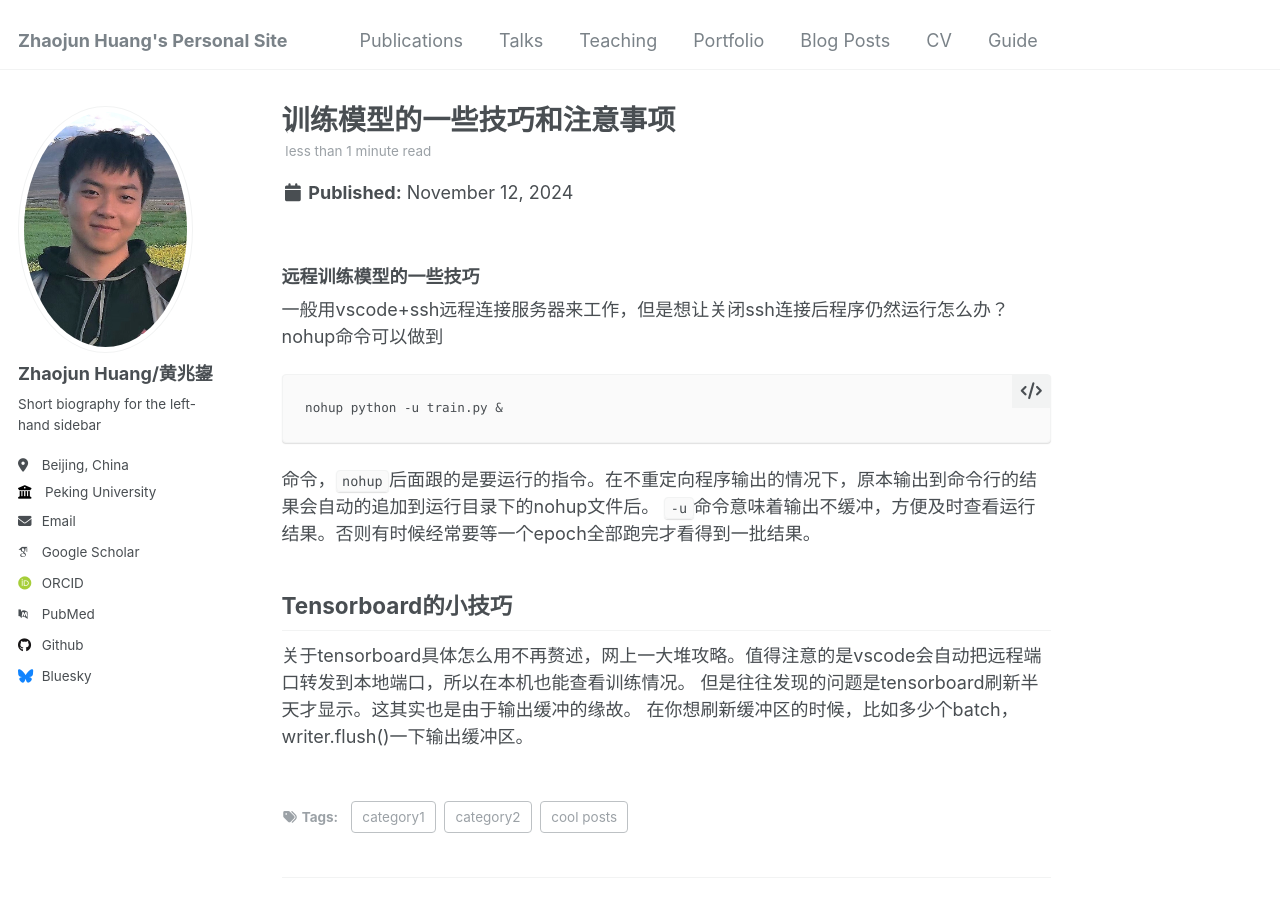
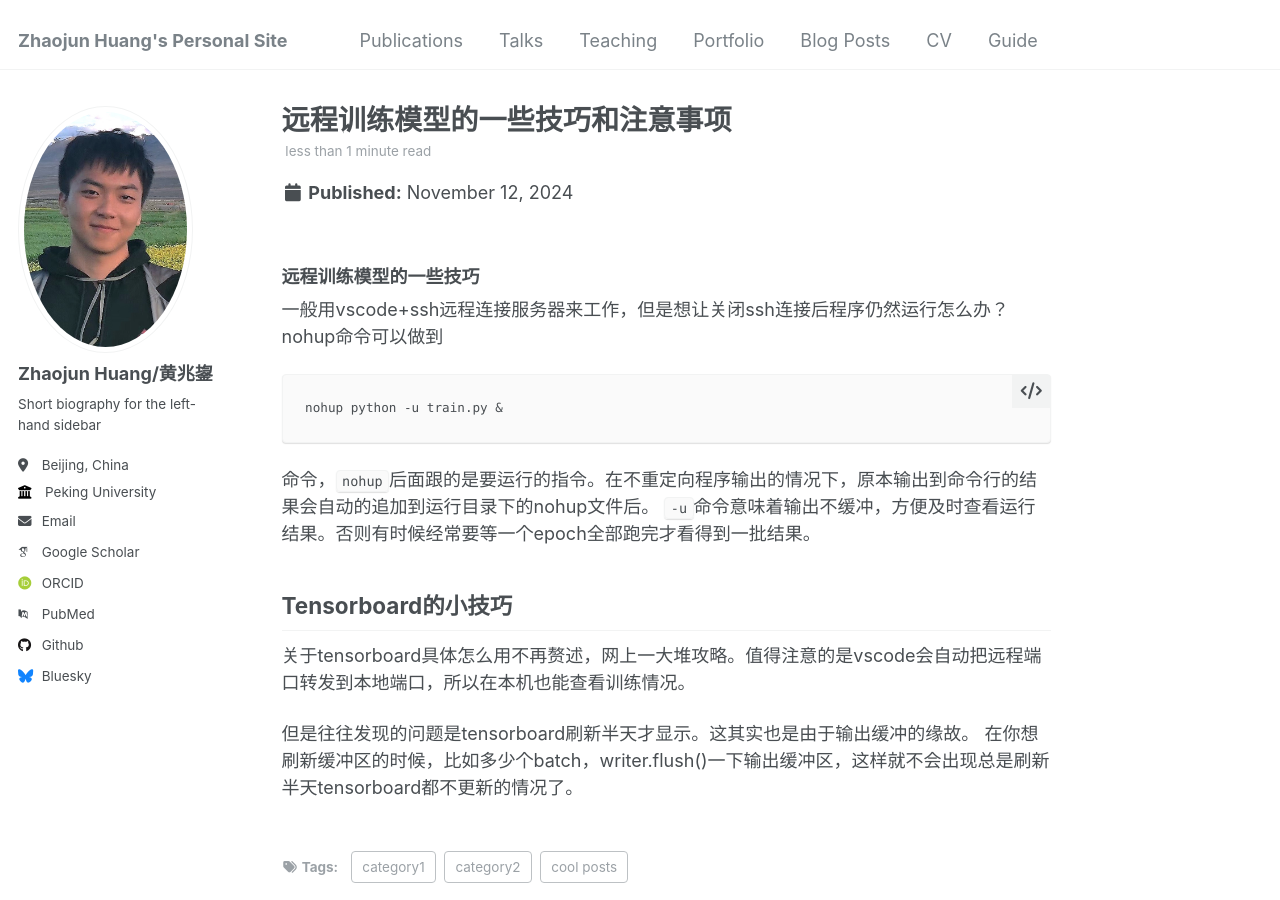
Before and after one commit to BAJimH/BAJimH.github.io, a Jekyll site: the page built from _posts/2024-11-13-remoteTrainModel.md, in a window 1280 px wide and 900 px high. Built offline with Jekyll 4.4.1, drawn with Linux system fonts in a browser that asks for light colours; some web fonts are replaced.

Commit message:
Update and rename 2013-08-14-blog-post-2.md to 2024-11-13-remoteTrainModel.md

```diff
--- a/_posts/2013-08-14-blog-post-2.md
+++ b/_posts/2024-11-13-remoteTrainModel.md
@@ -1,5 +1,5 @@
 ---
-title: '训练模型的一些技巧和注意事项'
+title: '远程训练模型的一些技巧和注意事项'
 date: 2024-11-12
 permalink: /posts/2024/11/train/
 tags:
@@ -19,5 +19,6 @@ nohup python -u train.py &
 
 ## Tensorboard的小技巧
 关于tensorboard具体怎么用不再赘述，网上一大堆攻略。值得注意的是vscode会自动把远程端口转发到本地端口，所以在本机也能查看训练情况。
+
 但是往往发现的问题是tensorboard刷新半天才显示。这其实也是由于输出缓冲的缘故。
-在你想刷新缓冲区的时候，比如多少个batch，writer.flush()一下输出缓冲区。
+在你想刷新缓冲区的时候，比如多少个batch，writer.flush()一下输出缓冲区，这样就不会出现总是刷新半天tensorboard都不更新的情况了。
```
